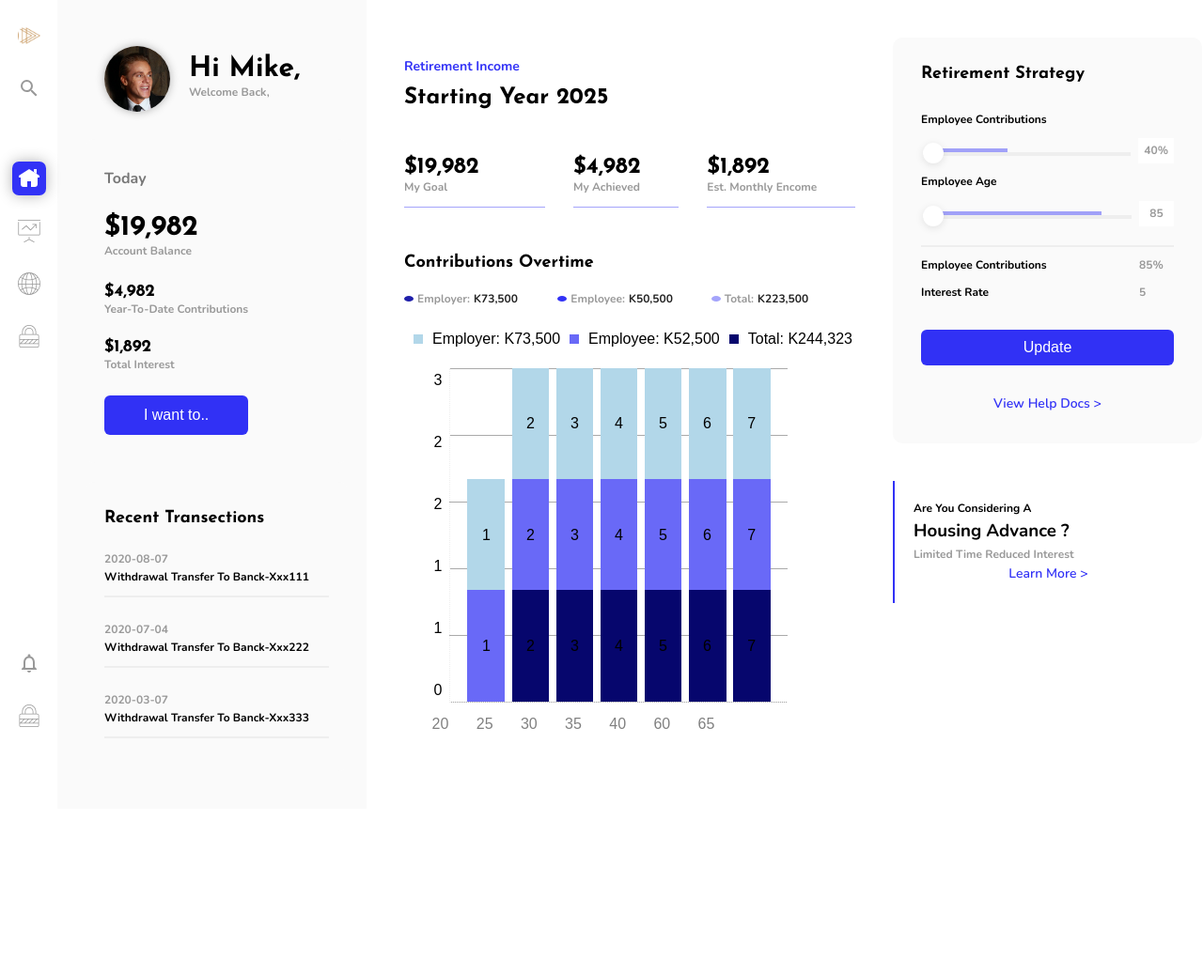
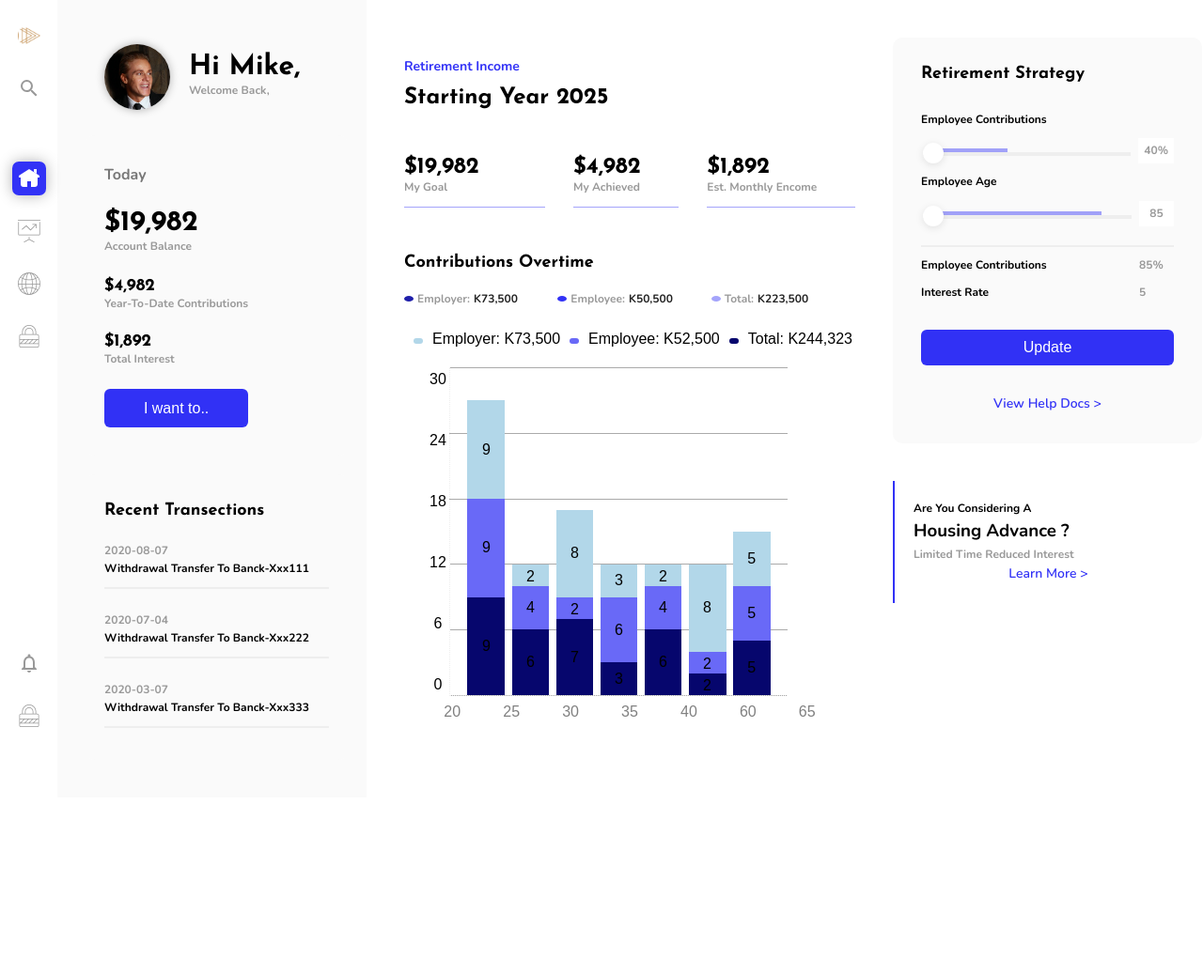
Before and after one commit to Er-Rahul-Tiwari/newDashboard, a PHP site: page / in a window 1280 px wide. Shown: the top 1038 px of the page at 94% size. Run offline with PHP 8.4, Linux system fonts and the light colour scheme.

Commit message:
--- Auto-Git Commit ---

```diff
--- a/bar-chart.js
+++ b/bar-chart.js
@@ -1,7 +1,7 @@
 $(document).ready(function() {
     // Specify data, options, and element in which to create the chart
     let data = {
-      dataValues: [[1, 1, ], [2, 2, 2], [3, 3, 3], [4, 4, 4],[5,5,5],[6,6,6],[7,7,7]], // for a normal bar chart use multiple arrays with 1 value in each array
+      dataValues: [[9, 9,9 ], [2, 4, 6], [8, 2, 7], [3, 6, 3], [2, 4, 6], [8, 2, 2], [5, 5, 5]], // for a normal bar chart use multiple arrays with 1 value in each array
       legend: ["Employer: K73,500", "Employee: K52,500", "Total: K244,323"], // for stacked bar charts
       legendColors: ["#b2d7e9", "#6969f7", "#06066d"], // bar colors
       barLabels: ["20", "25", "30", "35","40","60","65"], // x-axis labels
@@ -12,7 +12,7 @@
       chartWidth: "100%", // use valid css sizing
       chartHeight: "100%", // use valid css sizing
       chartTitle: "", // enter chart title
-      chartTitleColor: "aqua", // enter any valid css color
+      chartTitleColor: "#333", // enter any valid css color
       chartTitleFontSize: "1rem", // enter a valid css font size
       yAxisTitle: "", // enter title for y-axis
       xAxisTitle: "", // enter title for x-axis
--- a/css/style.css
+++ b/css/style.css
@@ -1,6 +1,3 @@
-.j {
-  color: #6969f7; }
-
 .mb-small {
   margin-bottom: 1rem !important; }
 
@@ -288,8 +285,13 @@
 .legendKey {
   display: inline-block;
   width: 1rem;
-  height: 1rem;
-  margin: 0 10px; }
+  height: .6rem;
+  border-radius: .4rem;
+  margin: 0 10px;
+  -webkit-border-radius: .4rem;
+  -moz-border-radius: .4rem;
+  -ms-border-radius: .4rem;
+  -o-border-radius: .4rem; }
 
 input:focus {
   outline: none; }
@@ -342,11 +344,11 @@
   width: 12.5%; }
 
 .xAxis {
-  width: 75%;
+  width: 100%;
   display: flex;
   flex-direction: row;
   justify-content: center;
-  padding: 10px 0; }
+  padding: .4rem 0; }
 
 .xAxisLabel {
   flex-wrap: wrap;
@@ -356,7 +358,7 @@
 .xAxisTitle {
   width: 100%;
   text-align: center;
-  font-size: 1.5rem;
+  font-size: 1rem;
   margin-top: 1%; }
 
 .navbar {
--- a/sass/graphChart.scss
+++ b/sass/_graphChart.scss
@@ -23,9 +23,14 @@
   .legendKey {
     display: inline-block;
     width: 1rem;
-    height: 1rem;
+    height: .6rem;
+    border-radius: .4rem;
     margin: 0 10px;
-  }
+    -webkit-border-radius: .4rem;
+    -moz-border-radius: .4rem;
+    -ms-border-radius: .4rem;
+    -o-border-radius: .4rem;
+}
 
   input:focus {
     outline: none;
@@ -86,11 +91,11 @@
   }
 
   .xAxis {
-    width: 75%;
+    width: 100%;
     display: flex;
     flex-direction: row;
     justify-content: center;
-    padding: 10px 0;
+    padding: .4rem 0;
   }
 
   .xAxisLabel {
@@ -102,6 +107,6 @@
   .xAxisTitle {
     width: 100%;
     text-align: center;
-    font-size: 1.5rem;
+    font-size: 1rem;
     margin-top: 1%;
   }
--- a/sass/_typography.scss
+++ b/sass/_typography.scss
@@ -20,8 +20,6 @@
 $color-white: #fff;
 $color-black: #000;
 $color-blue-dark: rgba(7, 7, 161, 0.9);
-.j{
-    color:#6969f7;}
 $color-blue-light: rgba(28, 28, 245, 0.9);
 $color-blue-lighter: rgba(28, 28, 245, 0.4);
 $color-222: #222;
```
